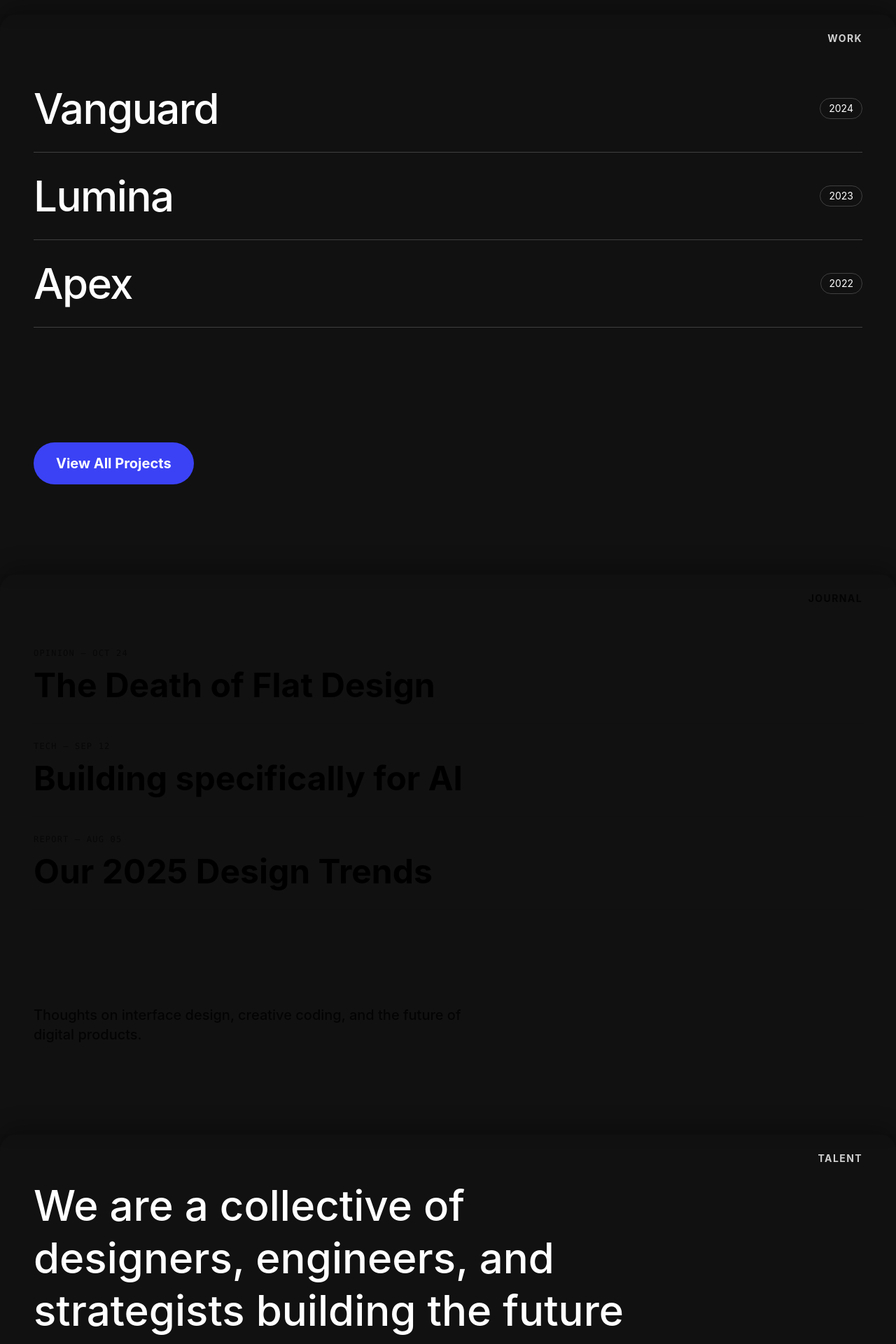
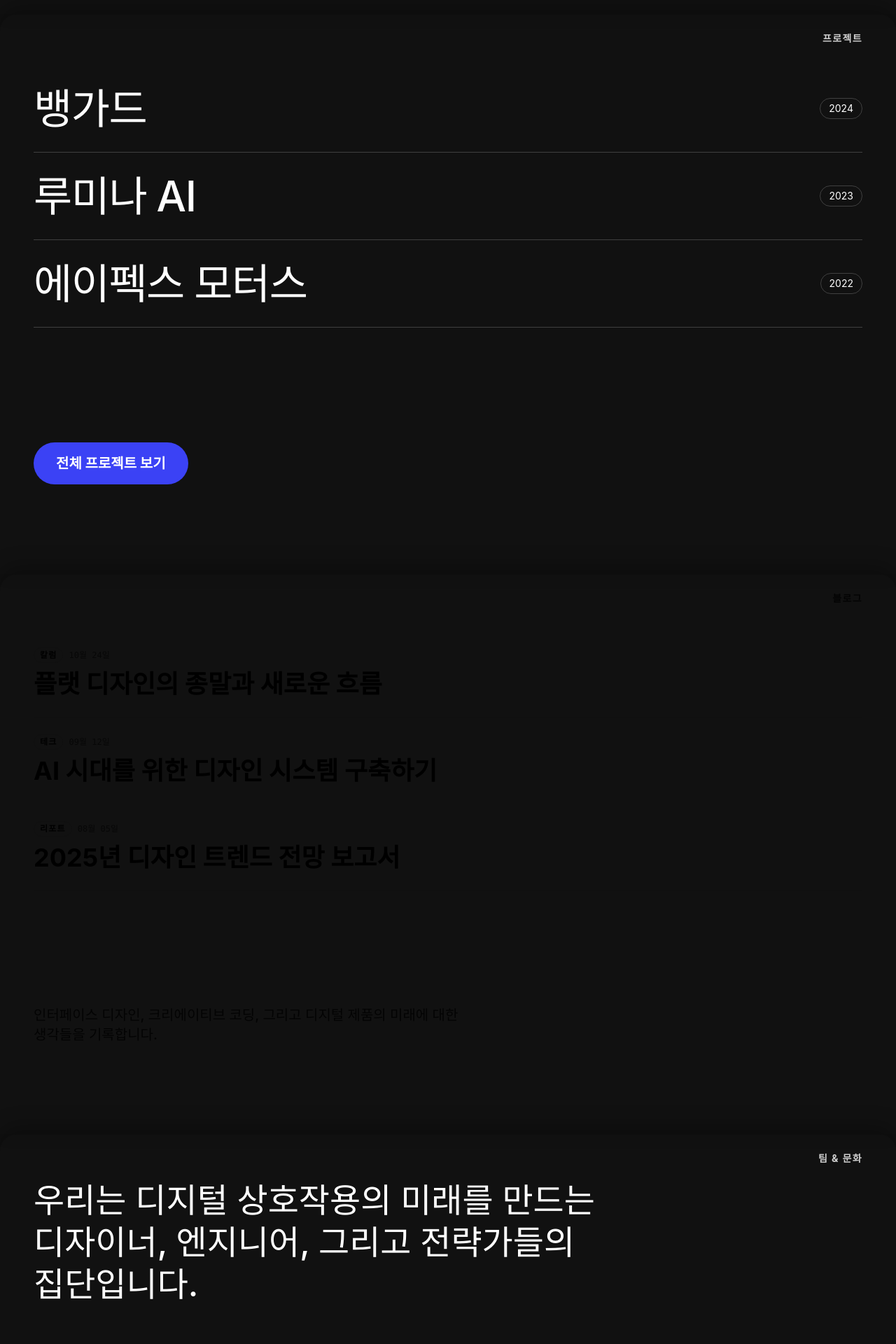
Before and after one commit to gdkds12/test_place, a Next.js app: page / in a window 1280 px wide. Shown: the part 780-2700 px from the top of the page at 70% size. Built offline with nearby package versions, Linux system fonts and the light colour scheme.

Commit message:
feat: translate content to korean and refine header layout
- Translated all card content (Hello, Work, Journal, Talent) to Korean
- Moved Menu icon to the left side of the header
- Optimized Blog/Journal card layout for Korean typography
- Added 'break-keep' utility for better Korean word wrapping

```diff
--- a/app/components/StickyCardStack.tsx
+++ b/app/components/StickyCardStack.tsx
@@ -8,17 +8,17 @@ const cards = [
   {
     id: "hello",
     bg: "var(--color-rm-orange)",
-    title: "Hello",
+    title: "안녕하세요",
     textColor: "white",
     type: "static",
     content: (
       <div className="flex flex-col justify-center h-full pb-20 pt-20">
-        <h1 className="text-[15vw] leading-[0.8] font-bold tracking-tighter uppercase mix-blend-overlay">
-          Raw <br/> Materials
+        <h1 className="text-[15vw] leading-[0.8] font-bold tracking-tighter uppercase mix-blend-overlay break-keep">
+          로우 <br/> 머티리얼즈
         </h1>
         <div className="flex justify-between items-end mt-12 border-t border-white/30 pt-6">
-            <p className="text-xl md:text-2xl font-medium max-w-md">
-                Digital Product Studio
+            <p className="text-xl md:text-2xl font-medium max-w-md break-keep">
+                디지털 프로덕트 스튜디오
             </p>
             <ArrowDown className="w-12 h-12 animate-bounce" />
         </div>
@@ -28,22 +28,22 @@ const cards = [
   {
     id: "work",
     bg: "var(--color-rm-black)",
-    title: "Work",
+    title: "프로젝트",
     textColor: "white",
     type: "static",
     content: (
        <div className="flex flex-col h-full">
          <div className="space-y-8 mt-10">
-            {["Vanguard", "Lumina", "Apex"].map((project, i) => (
+            {["뱅가드", "루미나 AI", "에이펙스 모터스"].map((project, i) => (
                 <div key={i} className="group flex items-center justify-between border-b border-white/20 pb-8 cursor-pointer">
-                    <span className="text-4xl md:text-6xl font-medium tracking-tight group-hover:text-rm-blue transition-colors">{project}</span>
+                    <span className="text-4xl md:text-6xl font-medium tracking-tight group-hover:text-rm-blue transition-colors break-keep">{project}</span>
                     <span className="text-sm border border-white/20 rounded-full px-3 py-1">202{4-i}</span>
                 </div>
             ))}
          </div>
          <div className="mt-auto pb-20">
-            <button className="bg-rm-blue text-white px-8 py-4 rounded-full text-xl font-bold hover:scale-105 transition-transform w-full md:w-auto">
-                View All Projects
+            <button className="bg-rm-blue text-white px-8 py-4 rounded-full text-xl font-bold hover:scale-105 transition-transform w-full md:w-auto break-keep">
+                전체 프로젝트 보기
             </button>
          </div>
        </div>
@@ -52,29 +52,32 @@ const cards = [
   {
     id: "journal",
     bg: "var(--color-rm-green)",
-    title: "Journal",
+    title: "블로그",
     textColor: "black",
     type: "static",
     content: (
         <div className="flex flex-col h-full">
              <div className="grid gap-6 mt-10">
                 {[
-                    { title: "The Death of Flat Design", date: "Oct 24", tag: "Opinion" },
-                    { title: "Building specifically for AI", date: "Sep 12", tag: "Tech" },
-                    { title: "Our 2025 Design Trends", date: "Aug 05", tag: "Report" }
+                    { title: "플랫 디자인의 종말과 새로운 흐름", date: "10월 24일", tag: "칼럼" },
+                    { title: "AI 시대를 위한 디자인 시스템 구축하기", date: "09월 12일", tag: "테크" },
+                    { title: "2025년 디자인 트렌드 전망 보고서", date: "08월 05일", tag: "리포트" }
                 ].map((post, i) => (
                     <div key={i} className="group flex flex-col md:flex-row md:items-center justify-between border-b border-black/10 pb-6 cursor-pointer hover:pl-4 transition-all duration-300">
-                        <div>
-                            <span className="text-xs font-mono uppercase tracking-widest opacity-60 mb-2 block">{post.tag} — {post.date}</span>
-                            <h3 className="text-3xl md:text-5xl font-bold leading-tight group-hover:text-white transition-colors">{post.title}</h3>
+                        <div className="flex flex-col gap-1">
+                            <div className="flex items-center gap-2 mb-1">
+                                <span className="text-xs font-bold uppercase tracking-widest border border-black/20 px-2 py-0.5 rounded-full">{post.tag}</span>
+                                <span className="text-xs font-mono opacity-60">{post.date}</span>
+                            </div>
+                            <h3 className="text-2xl md:text-4xl font-bold leading-tight group-hover:text-white transition-colors break-keep">{post.title}</h3>
                         </div>
-                        <ArrowUpRight className="opacity-0 group-hover:opacity-100 transition-opacity w-10 h-10" />
+                        <ArrowUpRight className="opacity-0 group-hover:opacity-100 transition-opacity w-10 h-10 mt-4 md:mt-0" />
                     </div>
                 ))}
              </div>
              <div className="mt-auto pb-20">
-                <p className="text-xl font-medium max-w-2xl opacity-80">
-                    Thoughts on interface design, creative coding, and the future of digital products.
+                <p className="text-xl font-medium max-w-2xl opacity-80 break-keep">
+                    인터페이스 디자인, 크리에이티브 코딩, 그리고 디지털 제품의 미래에 대한 생각들을 기록합니다.
                 </p>
              </div>
         </div>
@@ -83,22 +86,22 @@ const cards = [
   {
     id: "talent",
     bg: "var(--color-rm-blue)",
-    title: "Talent",
+    title: "팀 & 문화",
     textColor: "white",
     type: "static",
     content: (
         <div className="flex flex-col h-full justify-between pb-20">
-            <p className="text-4xl md:text-6xl font-medium leading-tight max-w-4xl">
-                We are a collective of designers, engineers, and strategists building the future of digital interaction.
+            <p className="text-3xl md:text-5xl font-medium leading-tight max-w-4xl break-keep">
+                우리는 디지털 상호작용의 미래를 만드는 디자이너, 엔지니어, 그리고 전략가들의 집단입니다.
             </p>
             <div className="grid grid-cols-2 gap-4">
                 <div className="bg-white/10 p-6 rounded-2xl backdrop-blur-sm">
                     <h3 className="text-2xl font-bold mb-2">Design</h3>
-                    <p className="opacity-80">UI/UX, Motion, 3D</p>
+                    <p className="opacity-80 break-keep">UI/UX, 모션 그래픽, 3D 인터랙션</p>
                 </div>
                 <div className="bg-white/10 p-6 rounded-2xl backdrop-blur-sm">
                      <h3 className="text-2xl font-bold mb-2">Tech</h3>
-                     <p className="opacity-80">Full-stack, WebGL, AI</p>
+                     <p className="opacity-80 break-keep">풀스택 개발, WebGL, 인공지능</p>
                 </div>
             </div>
         </div>
@@ -107,7 +110,7 @@ const cards = [
   {
     id: "contact",
     bg: "var(--color-rm-beige)",
-    title: "Contact",
+    title: "문의하기",
     textColor: "black",
     type: "footer", // Special type for animation
     content: (
@@ -120,13 +123,13 @@ const cards = [
 export default function StickyCardStack() {
   return (
     <div className="bg-black min-h-screen pb-20 font-sans">
-      {/* Sticky Header: No Title, Icon Menu, No Blur */}
+      {/* Sticky Header: Icon Menu Left, No Title, No Blur */}
       <nav className="fixed top-0 left-0 right-0 z-[100] flex justify-between px-6 py-6 mix-blend-difference text-white pointer-events-none bg-transparent">
-        {/* Empty span to maintain flex-between layout if needed, or remove title completely */}
-        <span></span>
         <button className="pointer-events-auto hover:opacity-50 transition-opacity">
             <Menu className="w-8 h-8" />
         </button>
+        {/* Empty span to maintain flex layout if needed, currently just one item on left */}
+        <span></span>
       </nav>
 
       <div className="flex flex-col relative">
```
